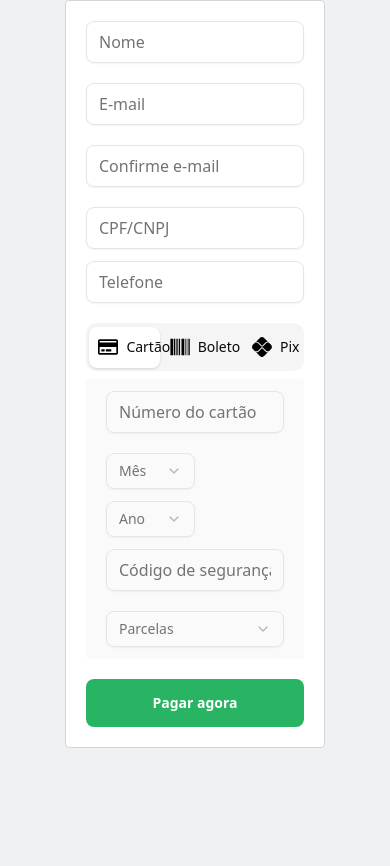
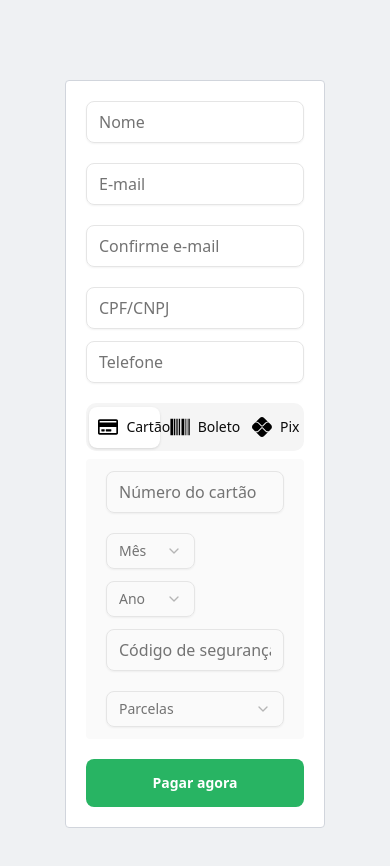
Before and after one commit to petrevisan/kiwify-challenge, a Next.js app: page / in a window 390 px wide. Shown: the top 866 px of the page. Before the commit the page ends 844 px from the top, so only its background shows below. Built offline with nearby package versions, Linux system fonts and the light colour scheme.

Commit message:
feat: update layout of Home component for improved responsiveness and styling

```diff
--- a/src/app/page.tsx
+++ b/src/app/page.tsx
@@ -2,9 +2,9 @@ import Checkout from "@/components/organisms/Checkout";
 
 export default function Home() {
   return (
-    <div className="border border-gray-300 p-5 rounded w-2/3 mx-auto bg-white ">
-      <div>
-        <div className="">
+    <div className="h-screen">
+      <div className="flex gap-5">
+        <div className="w-2/3 mx-auto my-20 bg-white border border-gray-300 rounded p-5">
           <Checkout />
         </div>
       </div>
```
